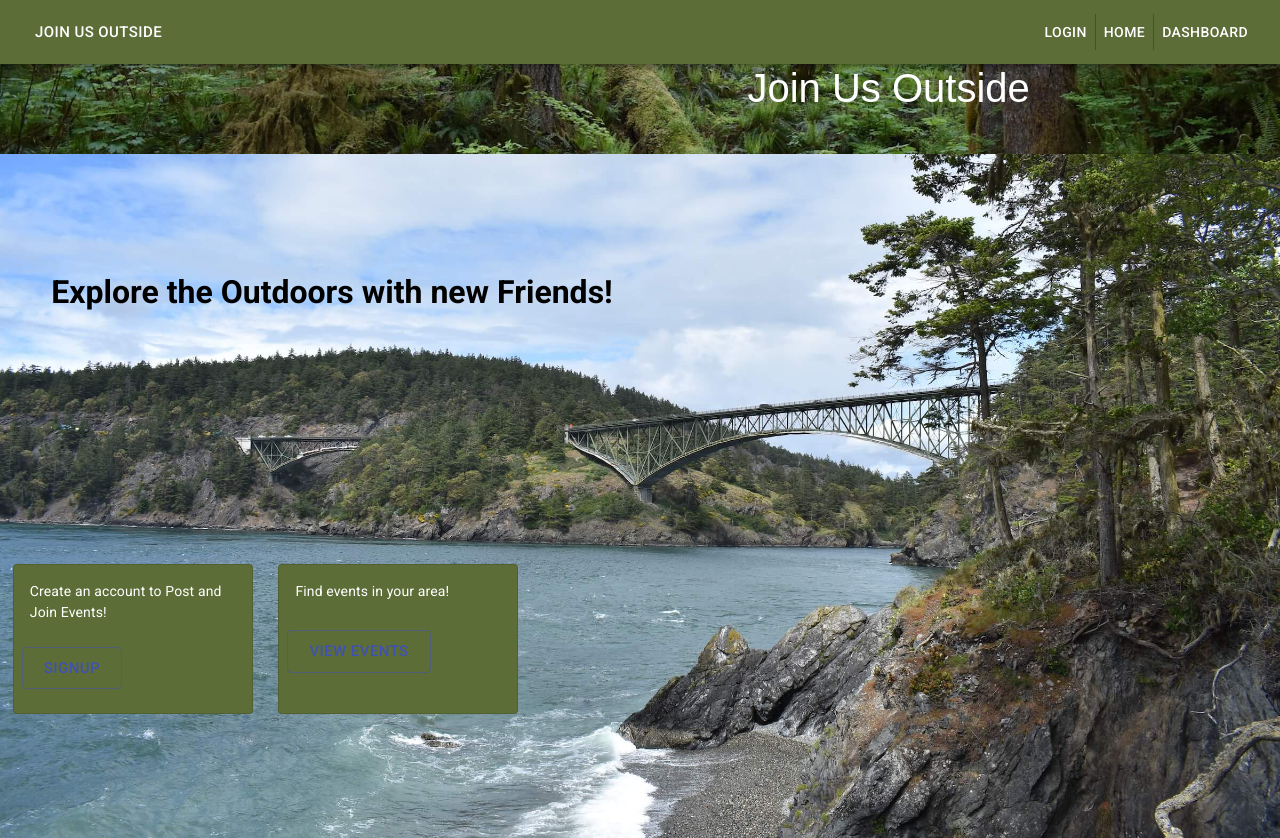
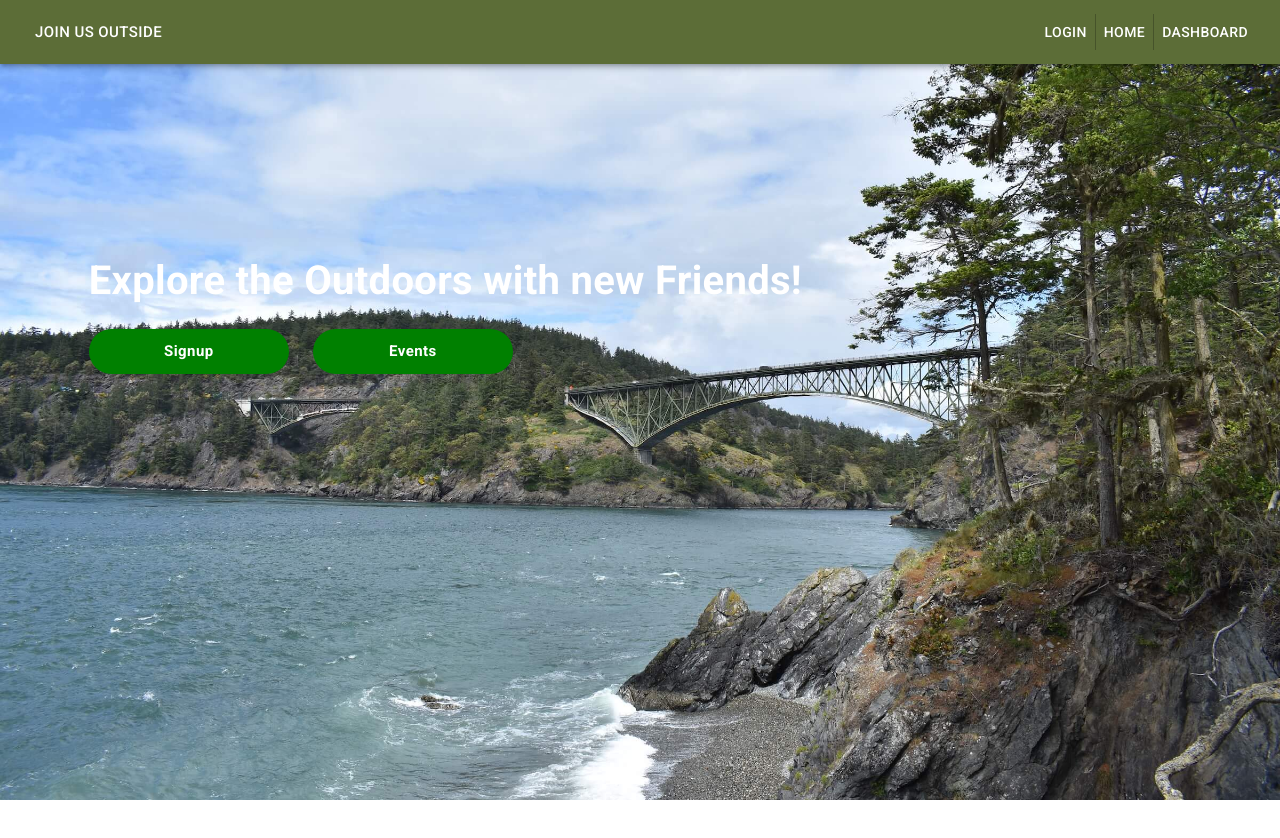
Before and after one commit to epowelldev/p03-outdoor-activity-app, a React (Create React App) app in the folder client/: page / in a window 1280 px wide. After the commit the page ends 800 px from the top, so only its background shows below. Built offline with nearby package versions, Linux system fonts and the light colour scheme; no server answers; the HTML template or start-up script is replaced by a standard one.

Commit message:
home page stlye update

```diff
--- a/client/src/components/NewEvent.js
+++ b/client/src/components/NewEvent.js
@@ -11,16 +11,18 @@ const useStyles = makeStyles({
       display:"flex",
       flexDirection:"column",
       width:"50%",
+
       marginLeft:"27%",
       marginTop:"10%",
       backgroundColor:"#5C6D37",
       color:"white",
       borderRadius:"25px",
       paddingTop:"7%",
-      opacity:".90"
+      opacity:".90",
+      flexBasis:"content"
     },
     inputStyles:{
-      margin:"30px",
+      margin:"5%",
       color:"black",
       backgroundColor:"white"
     },
@@ -90,6 +92,7 @@ function NewEvent(){
             <Input placeholder="Time" ref={time}  name="time"  className={classes.inputStyles} inputProps={{ 'aria-label': 'time' }} /> */}
             <Input placeholder="Event Date and Time"  name="datetimeInput"  onChange={handleChange}  className={classes.inputStyles}  type="datetime-local" />
             <Input placeholder="description"  name="description" value={description} onChange={handleChange}  className={classes.inputStyles} inputProps={{ 'aria-label': 'description' }} />
+            {/* upload image */}
             <Button onClick={handleSubmit} variant="contained"  className={classes.inputStyles} color="primary">
                 Create Event
             </Button>
--- a/client/src/components/homeCard.js
+++ b/client/src/components/homeCard.js
@@ -1,44 +1,44 @@
 import { makeStyles } from '@material-ui/core/styles';
-import Card from '@material-ui/core/Card';
-import CardActions from '@material-ui/core/CardActions';
-import CardContent from '@material-ui/core/CardContent';
 import Button from '@material-ui/core/Button';
 import Typography from '@material-ui/core/Typography';
+import { Box } from '@material-ui/core';
 
 const useStyles = makeStyles({
   root: {
-    minWidth: 270,
-    // minHeight:"auto",
-    // height:"75vh",
     maxWidth:"75%",
     margin:"1%",
-    // backgroundColor:"#B39180",
-    color:"black",
-    // marginTop:"5%",
-    marginLeft:"4%",
-    fontSize: '2rem',
+    color:"white",
+    fontSize: "2.5em",
     fontWeight: 800,
   },
-
-  title: {
-    fontSize: 14,
-  },
-
-
+  btnStyle:{
+    minWidth: 200,
+    transition: '0.3s cubic-bezier(.47,1.64,.41,.8)',
+    background:"green",
+    margin:"1%",
+    '&:hover': {
+      background:"green",
+      transform: 'scale(1.1)',
+    },
+    borderRadius: 50,
+    color: "white",
+    textTransform: 'none',
+    fontSize: 15,
+    fontWeight: 700,
+    padding:9
+ }
 });
 
 export default function HomeCard() {
   const classes = useStyles();
 
-
   return (
-    // <Card className={classes.root} >
-    //   <CardContent>
-        <Typography  className={classes.root} variant="h3"  >
+    <Box>
+        <Typography  className={classes.root} variant="h4"  >
           Explore the Outdoors with new Friends!
-
         </Typography>
-    //   </CardContent>
-    // </Card>
+        <Button className={classes.btnStyle} href="/signup">Signup</Button>
+        <Button className={classes.btnStyle} href="/events">Events</Button>
+    </Box>
   );
 }
--- a/client/src/components/pages/Home.js
+++ b/client/src/components/pages/Home.js
@@ -9,31 +9,9 @@ import HomeSignupCard from "../HomeSignupCard";
 import HomeEventsCard from "../HomeEventsCard";
 import HomePagePic from "../../assets/homePagePic.jpg"
 const useStyles=makeStyles({
-  HeaderStyle:{
-    backgroundColor:"#5C6D37",
-    color:"white",
-    fontFamily:"Sans-serif",
-    marginLeft:"0",
-    width:"100%",
-    padding:"2%",
-    marginTop:"3%",
-    display:"flex",
-    justifyContent:"space-around",
-
-    flexShrink:"1",
-    backgroundImage:`url(${HomePic})`,
-    backgroundSize:"cover",
-    alignContentSm:"center",
-    backgroundPosition:"center",
-
-  },
   contentStyle:{
-    display:"flex",
-    flexDirection:"column",
-    alignContent:"space-around",
-    justifyContent:"space-around",
-    zIndex:"1",
-    height:"85vh"
+    marginLeft:"6%",
+    marginTop:"15%"
   },
   bg:{
     backgroundColor:"#5C6D37",
@@ -52,27 +30,12 @@ export default () => {
 
   return(
     <Fragment>
-
       <Box className={classes.bg}>
-
-
-
-        <div className={classes.HeaderStyle}>
-          <Navbar/>
-          <h1>Join Us Outside</h1>
-        </div>
-
+        <Navbar/>
         <Box className={classes.contentStyle}>
-          <HomeCard />
-          <div style={{display:"flex",flexDirection:"row",marginTop:"1%",}}>
-          <HomeSignupCard/>
-          <HomeEventsCard/>
-          </div>
+          <HomeCard/>
         </Box>
-
       </Box>
-
     </Fragment>
-
   );
 }
```
